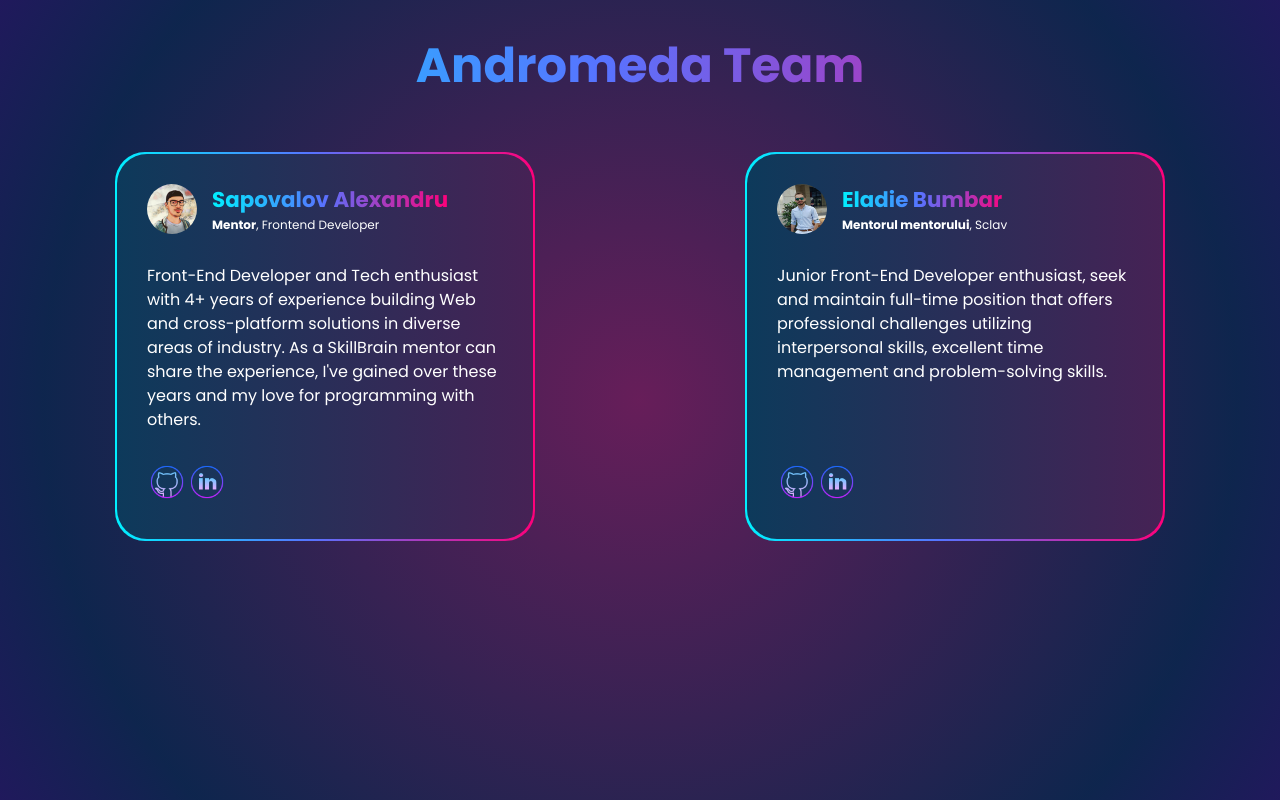
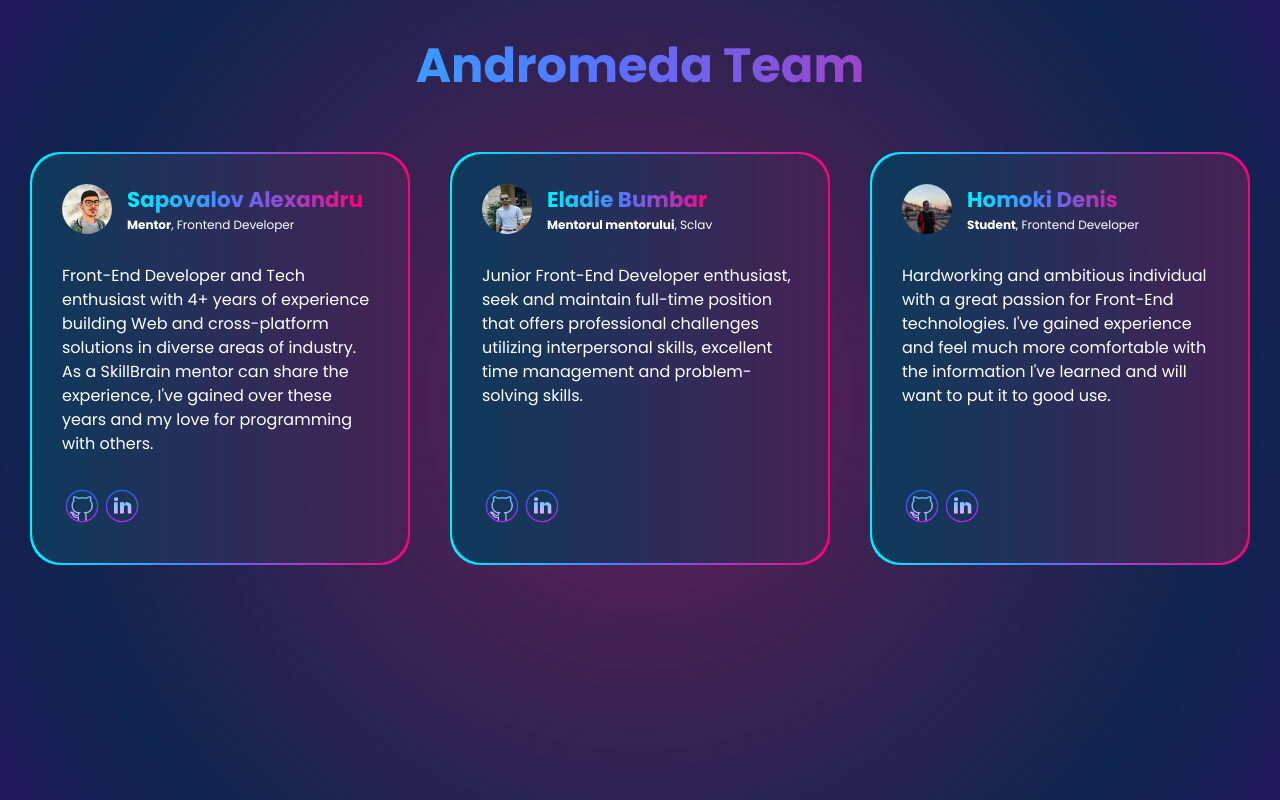
Before and after one commit to iBRazvan/React-Apps-Exercises, a React (Create React App) app: page / in a window 1280 px wide. Built offline with nearby package versions, Linux system fonts and the light colour scheme.

Commit message:
added myself

```diff
--- a/src/App.js
+++ b/src/App.js
@@ -24,10 +24,21 @@ function App() {
         "Junior Front-End Developer enthusiast, seek and maintain full-time position that offers professional challenges utilizing interpersonal skills, excellent time management and problem-solving skills.",
       socialMediaLiks: {
         gitHub: "https://github.com/Eladie",
-        linkedIn:
-          "https://www.linkedin.com/in/eladie-bumbar-b53857b6/",
+        linkedIn: "https://www.linkedin.com/in/eladie-bumbar-b53857b6/",
       },
       avatar: require("./images/Eladie.jpg"),
+    },
+    {
+      name: "Homoki Denis",
+      skillBrainPosition: "Student",
+      actualJob: "Frontend Developer",
+      shortDesctioption:
+        "Hardworking and ambitious individual with a great passion for Front-End technologies. I've gained experience and feel much more comfortable with the information I've learned and will want to put it to good use.",
+      socialMediaLiks: {
+        gitHub: "https://github.com/homoki-denis",
+        linkedIn: "https://www.linkedin.com/in/denis-homoki-941180223/",
+      },
+      avatar: require("./images/homoki_denis.jpg"),
     },
   ];
 
@@ -35,8 +46,7 @@ function App() {
     <div className="app-container">
       <h1>Andromeda Team</h1>
       <div className="content-container">
-        {
-          data.map((item) => (
+        {data.map((item) => (
           <Card
             name={item.name}
             skillBrainPosition={item.skillBrainPosition}
@@ -45,10 +55,9 @@ function App() {
             socialMediaLiks={item.socialMediaLiks}
             gitHub={item.gitHub}
             linkedIn={item.linkedIn}
-                avatar={item.avatar} />
-          ))
-        }
-
+            avatar={item.avatar}
+          />
+        ))}
       </div>
     </div>
   );
```
Also changed, not shown: src/images/homoki_denis.jpg (added). Lines whose indentation alone changed are shown as unchanged.
